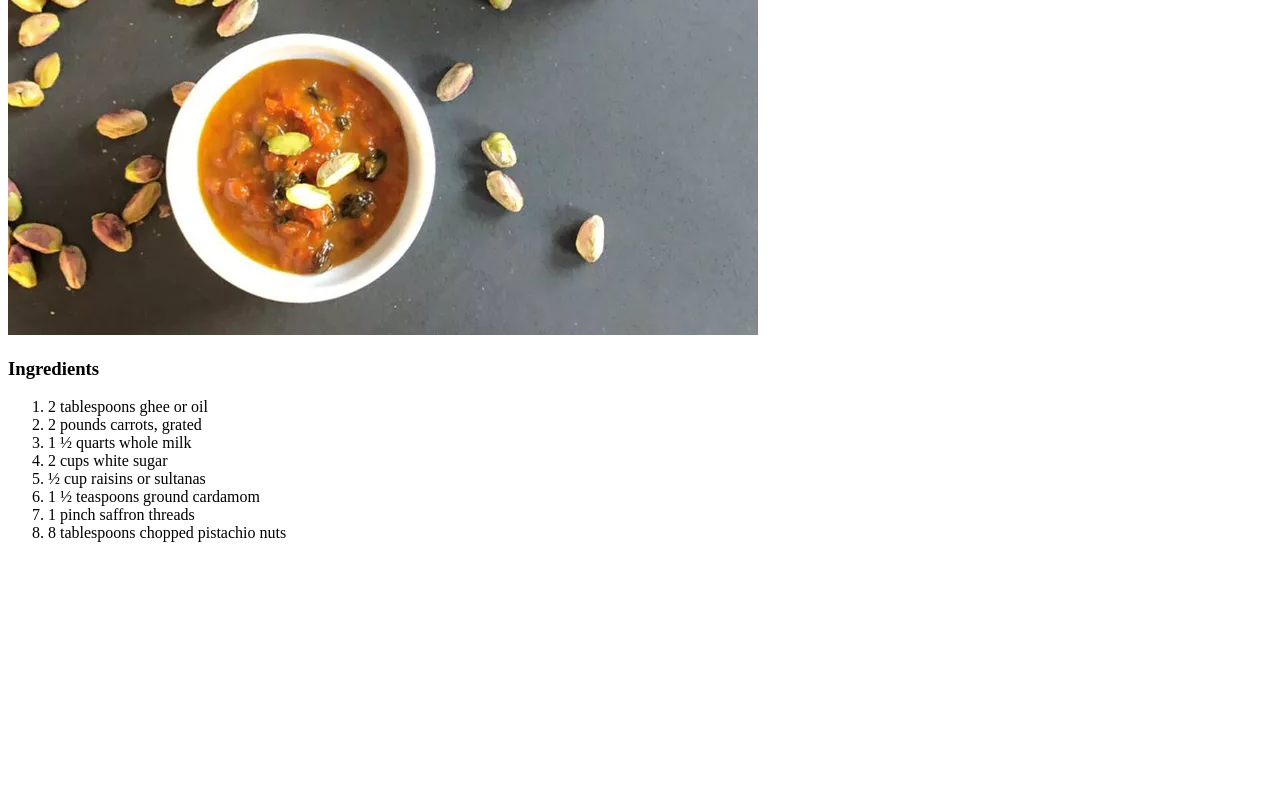
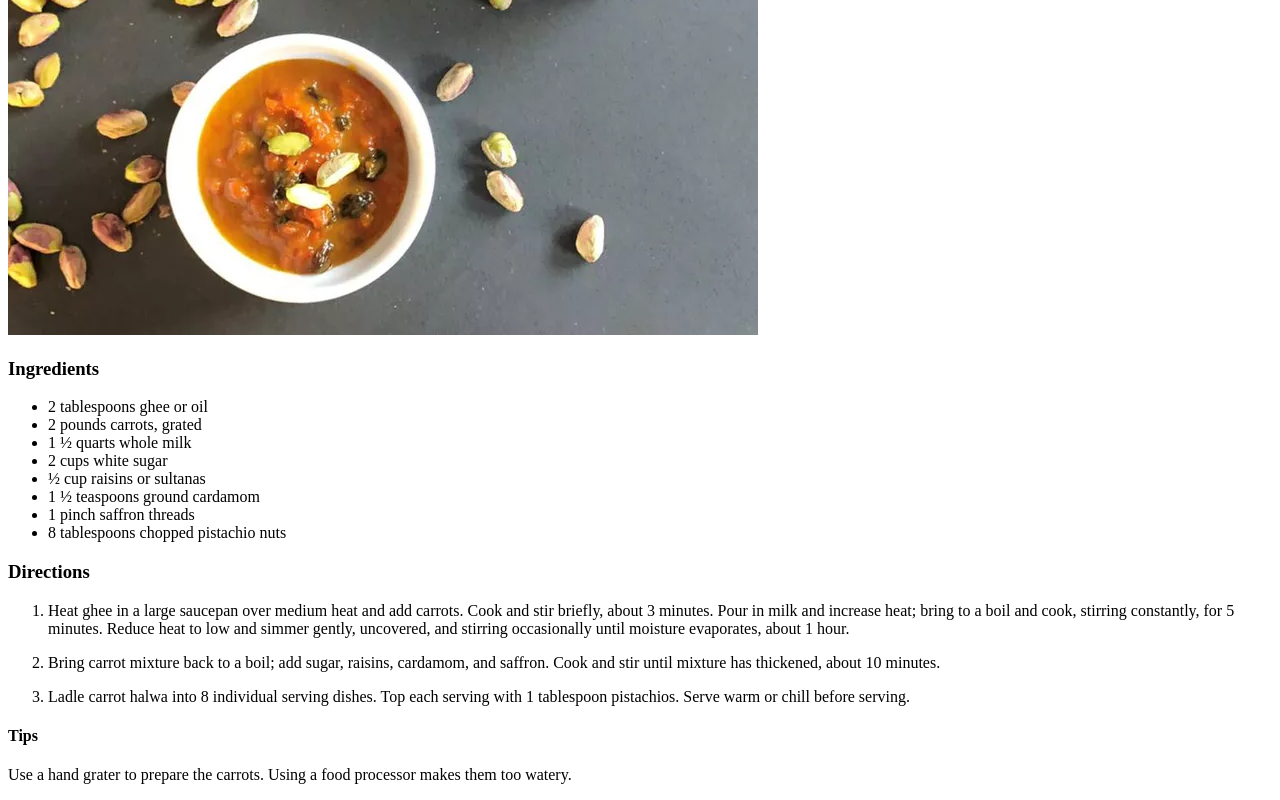
Before and after one commit to yasharyas/odin-recipes, a plain HTML site: page recipes/carrot-pudding.html in a window 1280 px wide. Shown: the part 342-1142 px from the top of the page. Before the commit the page ends 900 px from the top, so only its background shows below. Drawn offline with Linux system fonts and the light colour scheme.

Commit message:
finishing up carrot-pudding recipe website

```diff
--- a/recipes/carrot-pudding.html
+++ b/recipes/carrot-pudding.html
@@ -11,15 +11,24 @@
     <p>Carrot halwa, or gajar ka halwa, is a traditional Indian dessert that's deliciously rich and creamy. This recipe uses whole milk, not condensed milk. Serve warm with vanilla ice cream for a real treat!</p>
     <img src="/Images/carrot-pudding.webp">
     <h3>Ingredients</h3>
-    <ol>
+    <ul>
         <li>2 tablespoons ghee or oil</li>
         <li>2 pounds carrots, grated</li>
         <li>1 ½ quarts whole milk</li>
         <li>2 cups white sugar</li>
-       <li> ½ cup raisins or sultanas           </li>
-       <li> 1 ½ teaspoons ground cardamom       </li>
-       <li> 1 pinch saffron threads             </li>
-       <li> 8 tablespoons chopped pistachio nuts</li>
+    <li> ½ cup raisins or sultanas           </li>
+    <li> 1 ½ teaspoons ground cardamom       </li>
+    <li> 1 pinch saffron threads             </li>
+    <li> 8 tablespoons chopped pistachio nuts</li>
+    </ul>
+    <h3>Directions</h3>
+    <ol>
+        <li><p>Heat ghee in a large saucepan over medium heat and add carrots. Cook and stir briefly, about 3 minutes. Pour in milk and increase heat; bring to a boil and cook, stirring constantly, for 5 minutes. Reduce heat to low and simmer gently, uncovered, and stirring occasionally until moisture evaporates, about 1 hour. </p></li>
+        <li><p>Bring carrot mixture back to a boil; add sugar, raisins, cardamom, and saffron. Cook and stir until mixture has thickened, about 10 minutes.</p></li>
+        <li><p>Ladle carrot halwa into 8 individual serving dishes. Top each serving with 1 tablespoon pistachios. Serve warm or chill before serving.</p></li>
+
     </ol>
+    <h4>Tips</h4>
+    <p>Use a hand grater to prepare the carrots. Using a food processor makes them too watery.</p>
 </body>
 </html>
```
